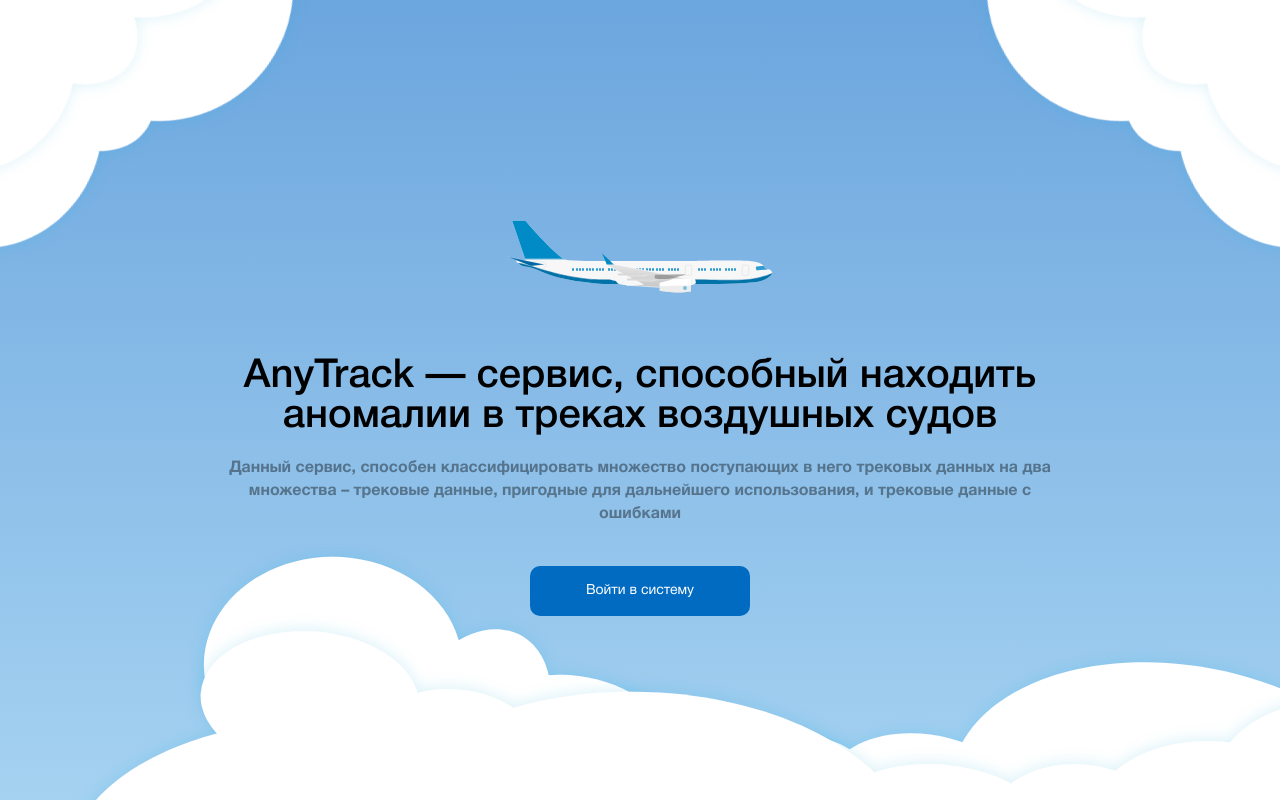
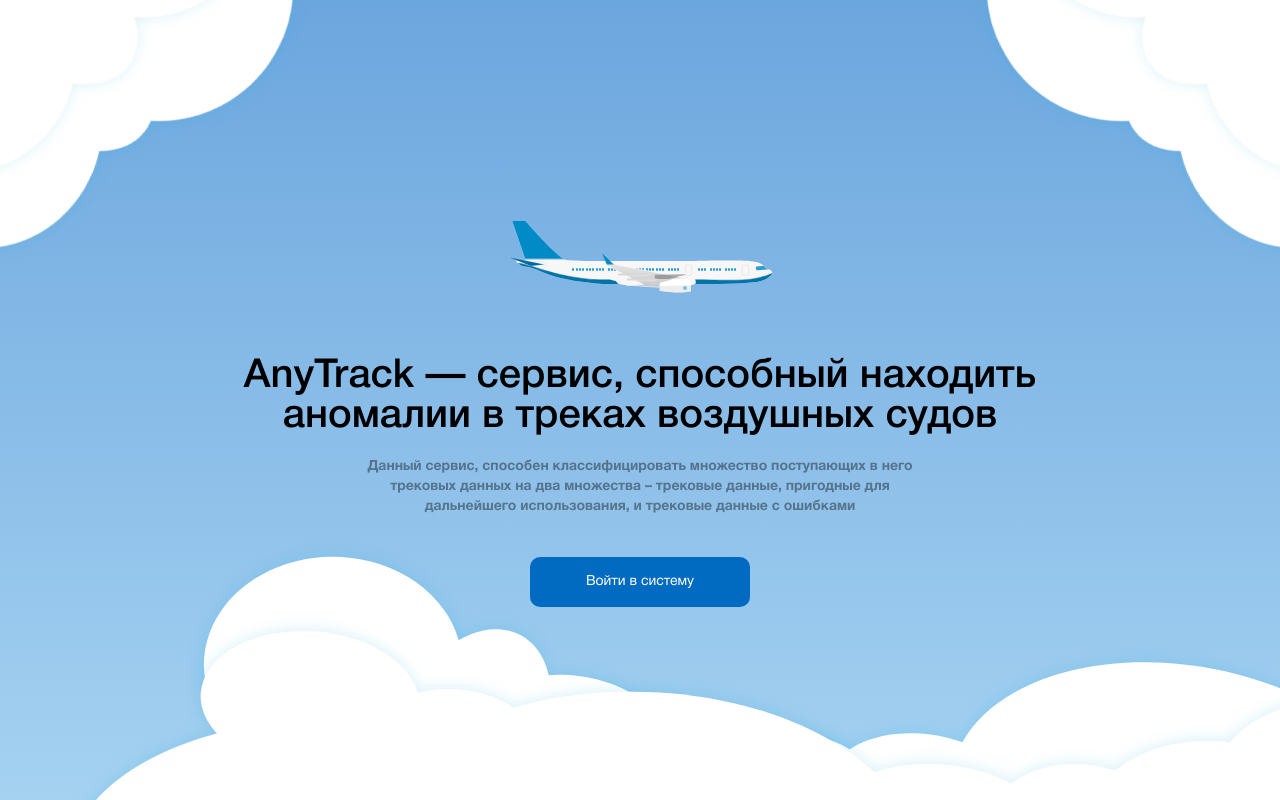
Before and after one commit to RTUITLab/Avia-Hack-2021-RealityGang-Front, a React (Create React App) app: page / in a window 1280 px wide. Built offline with nearby package versions, Linux system fonts and the light colour scheme; no server answers.

Commit message:
revisions + motion login, main, create pages

```diff
--- a/src/Components/Container/CreateMessage/CreateMessageContainer.jsx
+++ b/src/Components/Container/CreateMessage/CreateMessageContainer.jsx
@@ -4,6 +4,7 @@ import {compose} from "redux";
 import CreateMessage from "./CreateMessage";
 import {useDispatch} from "react-redux";
 import {createMessage} from "../../../redux/message-reducer";
+import {motion} from "framer-motion";
 
 const CreateMessageContainer = (props) => {
 
@@ -48,11 +49,27 @@ const CreateMessageContainer = (props) => {
         }
     }
 
+    const animations = {
+        hidden: {
+            opacity: 0,
+            x:0,
+            y: 100,
+        },
+        visible: {
+            opacity: 1,
+            x:0,
+            y:0,
+        }
+    }
+
     return (
-        <CreateMessage
-            dragStartHandler={dragStartHandler} dragLeaveHandler={dragLeaveHandler} onDropHandler={onDropHandler}
-            drag={drag} fileError={fileError} file={file} description={description} setDescription={setDescription} handleSubmit={handleSubmit}
-        />
+        <motion.div variants={animations} initial="hidden" animate="visible"
+                    transition={{ duration: 1 }}>
+            <CreateMessage
+                dragStartHandler={dragStartHandler} dragLeaveHandler={dragLeaveHandler} onDropHandler={onDropHandler}
+                drag={drag} fileError={fileError} file={file} description={description} setDescription={setDescription} handleSubmit={handleSubmit}
+            />
+        </motion.div>
     )
 }
 
--- a/src/Components/Container/Main/Account/Account.jsx
+++ b/src/Components/Container/Main/Account/Account.jsx
@@ -4,7 +4,7 @@ import cl from 'classnames'
 import {motion} from "framer-motion"
 import {NavLink} from "react-router-dom";
 import loupe from './../../../../assets/images/loupe.svg'
-import Message from "./Message/Message";
+import MessageItem from "./Message/MessageItem";
 
 const Account = (props) => {
     return (
@@ -28,11 +28,12 @@ const Account = (props) => {
                                 variants={props.animationContainer}
                                 initial="hidden"
                                 animate="visible"
+                                transition={{ delay: 0.5 }}
                             >
                                 {
                                     props.messages.map(m => {
                                         return (
-                                            <Message key={m.id} {...m} animationItem={props.animationItem} />
+                                            <MessageItem key={m.id} {...m} animationItem={props.animationItem} />
                                         )
                                     })
                                 }
@@ -42,7 +43,7 @@ const Account = (props) => {
                                 Список заявок пуст
                             </div>
                     }
-                    {/*<Message animationItem={props.animationItem} />*/}
+                    {/*<MessageItem animationItem={props.animationItem} />*/}
                 </div>
             </div>
         </div>
--- a/src/Components/Container/Main/Account/AccountContainer.jsx
+++ b/src/Components/Container/Main/Account/AccountContainer.jsx
@@ -49,17 +49,20 @@ const AccountContainer = (props) => {
     const animations = {
         hidden: {
             opacity: 0,
-
+            x:0,
+            y: 100,
         },
         visible: {
             opacity: 1,
-
+            x:0,
+            y:0,
         }
     }
 
     return (
         <div className={'container'}>
-            <motion.div variants={animations} initial="hidden" animate="visible">
+            <motion.div variants={animations} initial="hidden" animate="visible"
+                        transition={{ duration: 1 }}>
                 <Account messages={messages} setFindByLetters={setFindByLetters} findByLetters={findByLetters}
                          handleKeyUp={handleKeyUp} handleSubmit={handleSubmit} animationContainer={animationContainer}
                          animationItem={animationItem}
--- a/src/Components/Container/Main/Account/Message/Message.jsx
+++ b/src/Components/Container/Main/Account/Message/MessageItem.jsx
@@ -1,13 +1,14 @@
 import React from "react";
-import s from './Message.module.scss'
+import s from './MessageItem.module.scss'
 import {NavLink} from "react-router-dom";
 import cl from 'classnames'
 import {motion} from "framer-motion"
 
-const Message = (props) => {
+const MessageItem = (props) => {
 
     return (
-        <motion.div variants={props.animationItem}>
+        <motion.div variants={props.animationItem}
+                    transition={{ delay: 0.5 }}>
             <NavLink to={'#'} className={s.message}>
                     <div className={s.top}>
                         <div className={s.name}>
@@ -30,4 +31,4 @@ const Message = (props) => {
     )
 }
 
-export default Message
+export default MessageItem
--- a/src/Components/Container/Main/MainContainer.jsx
+++ b/src/Components/Container/Main/MainContainer.jsx
@@ -7,10 +7,24 @@ import right from '../../../assets/images/top-right.svg'
 import cl from 'classnames'
 import {useSelector} from "react-redux";
 import AccountContainer from "./Account/AccountContainer";
+import {motion} from "framer-motion"
 
 const MainContainer = (props) => {
 
     const isAuth = useSelector(state => state.auth.isAuth);
+
+    const animations = {
+        hidden: {
+            opacity: 0,
+            x:0,
+            y: 100,
+        },
+        visible: {
+            opacity: 1,
+            x:0,
+            y:0,
+        }
+    }
 
     return (
         <>
@@ -24,14 +38,18 @@ const MainContainer = (props) => {
                     <>
                         <img className={cl(s.cloudImg, s.cloudLeft)} src={left} alt="clouds"/>
                         <img className={cl(s.cloudImg, s.cloudRight)} src={right} alt="clouds"/>
-                        <div className={s.main}>
+
+                        <motion.div className={s.main}
+                                    variants={animations} initial="hidden" animate="visible"
+                                    transition={{ duration: 1 }}
+                        >
                             <div className={s.planeContainer}>
                                 <img className={s.plane} src={plane} alt="plane"/>
                             </div>
                             <h2 className={s.title}>AnyTrack — сервис, способный находить аномалии в треках воздушных судов</h2>
                             <h4 className={s.subTitle}>Данный сервис, способен классифицировать множество поступающих в него трековых данных на два множества – трековые данные, пригодные для дальнейшего использования, и трековые данные с ошибками</h4>
                             <NavLink to={'/login'} className={`primary-button ${s.loginButton}`}>Войти в систему</NavLink>
-                        </div>
+                        </motion.div>
                     </>
             }
 
--- a/src/Components/Container/Main/main.module.scss
+++ b/src/Components/Container/Main/main.module.scss
@@ -65,9 +65,11 @@
 }
 
 .subTitle {
+    font-size: 14px;
+    width: 550px;
+    margin: 0 auto 40px;
     line-height: 1.43;
     color: rgba(0, 0, 0, 0.4);
-    margin-bottom: 40px;
 }
 
 .loginButton {
--- a/src/Components/Login/LoginContainer.jsx
+++ b/src/Components/Login/LoginContainer.jsx
@@ -3,6 +3,7 @@ import Login from "./Login";
 import {useDispatch, useSelector} from "react-redux";
 import {Redirect} from 'react-router-dom'
 import {login} from "../../redux/auth-reducer";
+import {motion} from "framer-motion";
 
 const LoginContainer = (props) => {
 
@@ -25,8 +26,25 @@ const LoginContainer = (props) => {
         return <Redirect to={'/'} />
     }
 
+    const animations = {
+        hidden: {
+            opacity: 0,
+            x:0,
+            y: 100,
+        },
+        visible: {
+            opacity: 1,
+            x:0,
+            y:0,
+        }
+    }
+
     return (
-        <Login handleKeyUp={handleKeyUp} email={email} setEmail={setEmail} password={password} setPassword={setPassword} handleSubmit={handleSubmit} />
+        <motion.div variants={animations} initial="hidden" animate="visible"
+                    transition={{ duration: 1 }}
+        >
+            <Login handleKeyUp={handleKeyUp} email={email} setEmail={setEmail} password={password} setPassword={setPassword} handleSubmit={handleSubmit} />
+        </motion.div>
     )
 }
 
```
Also changed, not shown: src/Components/Container/Main/Account/Message/MessageItem.module.scss (renamed from src/Components/Container/Main/Account/Message/Message.module.scss).
